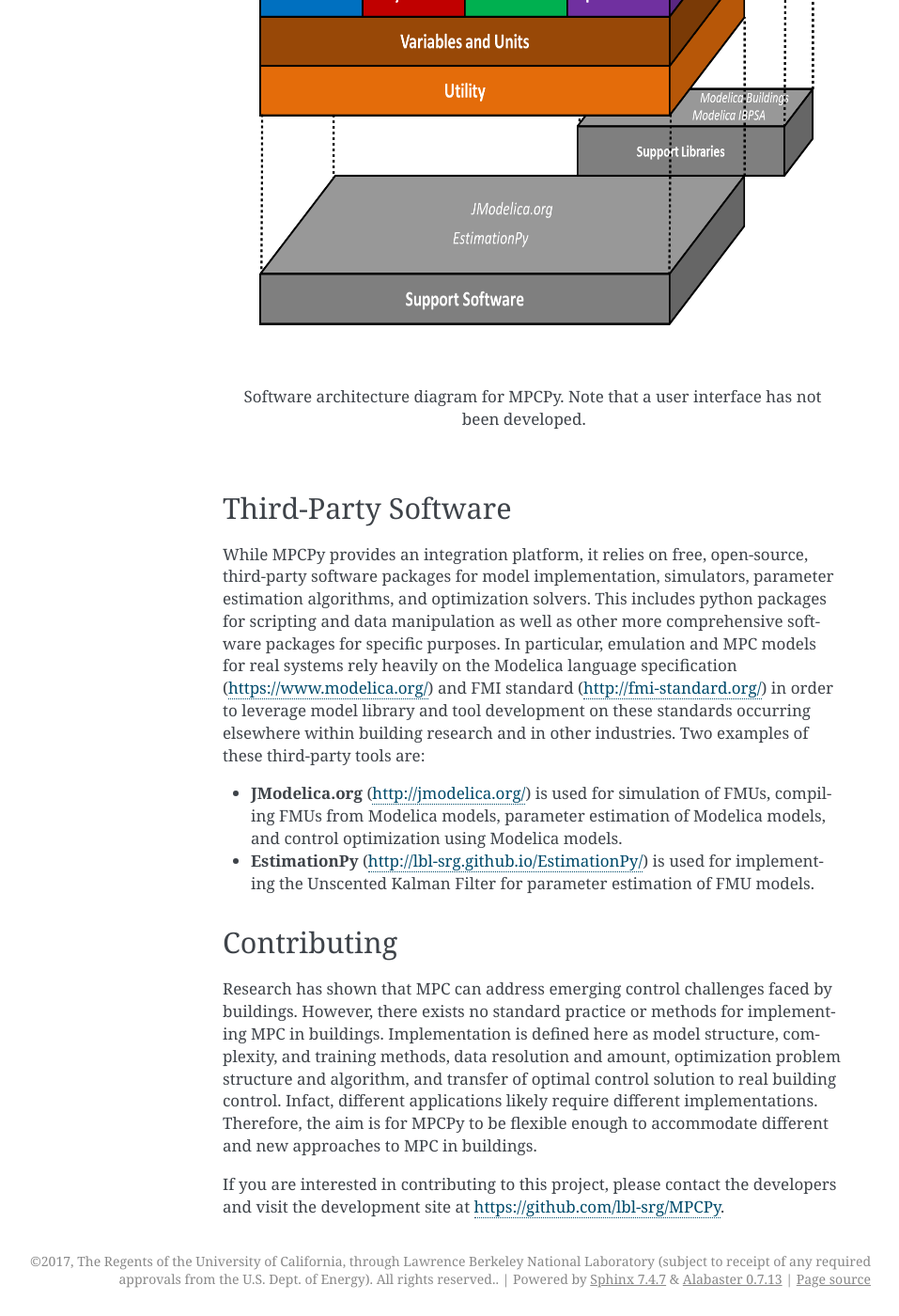
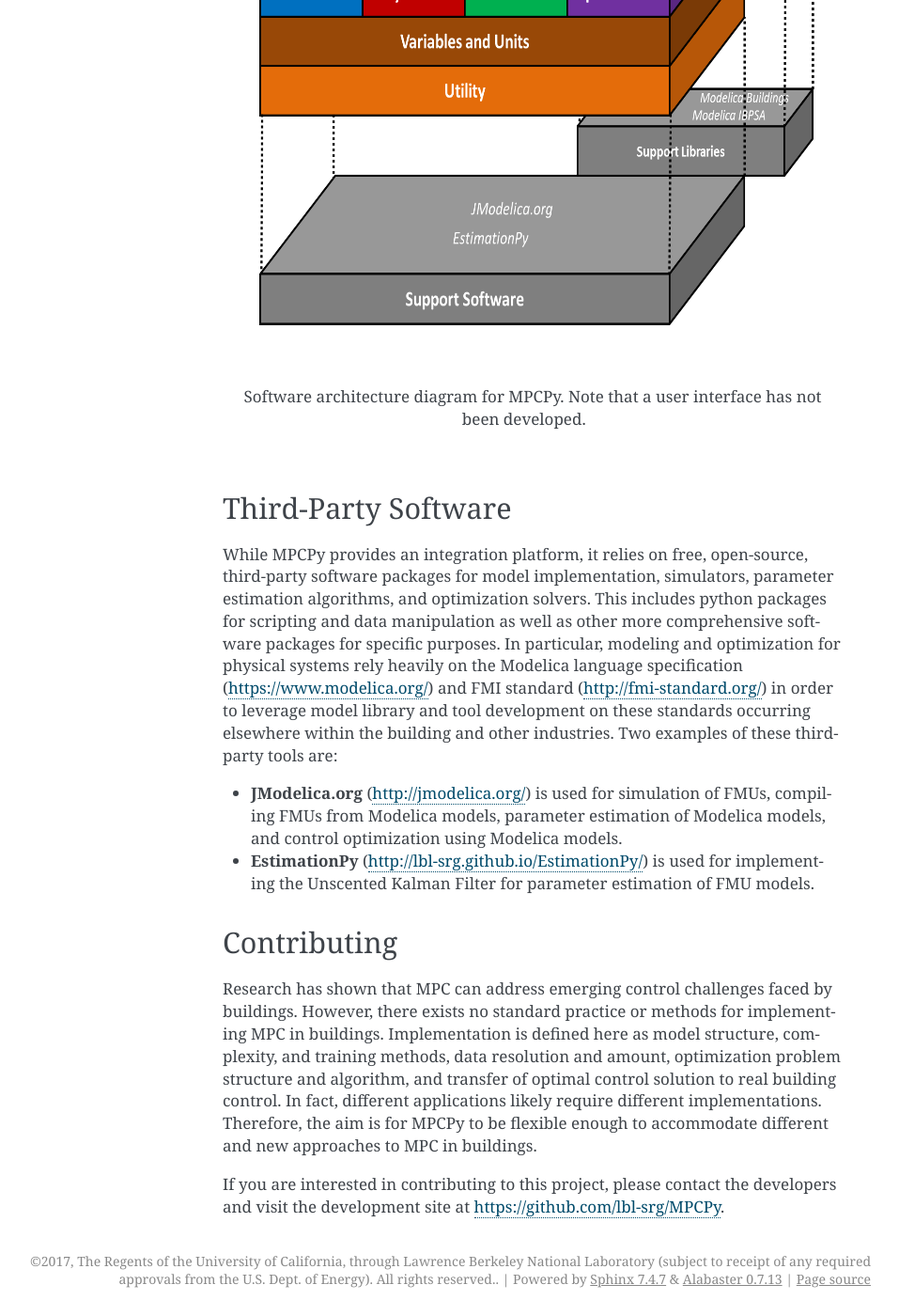
Before and after one commit to lbl-srg/MPCPy, a Sphinx documentation site: the page built from doc/userGuide/source/introduction.rst, in a window 1280 px wide and 1400 px high, scrolled down 1296 px. Shown: the whole window at 94% size, without its empty margins (183-1140 px from the left). Built offline with Sphinx 7.4.7, drawn with Linux system fonts in a browser that asks for light colours.

```diff
--- a/doc/userGuide/source/introduction.rst
+++ b/doc/userGuide/source/introduction.rst
@@ -16,7 +16,7 @@ Three other modules provide additional, mainly internal, functionality to MPCPy:
 - ``variables`` and ``units`` classes together maintain the association of static or timeseries data with units.
 - ``utility`` classes provide functionality needed across modules and for interactions with external components.
 
-.. figure:: figures/SoftwareArchitecture.png
+.. figure:: images/SoftwareArchitecture.png
     :scale: 60 %
 
     Software architecture diagram for MPCPy.  Note that a user interface has not been developed.
@@ -24,13 +24,13 @@ Three other modules provide additional, mainly internal, functionality to MPCPy:
 
 Third-Party Software
 --------------------
-While MPCPy provides an integration platform, it relies on free, open-source, third-party software packages for model implementation, simulators, parameter estimation algorithms, and optimization solvers.  This includes python packages for scripting and data manipulation as well as other more comprehensive software packages for specific purposes.  In particular, emulation and MPC models for real systems rely heavily on the Modelica language specification (https://www.modelica.org/) and FMI standard (http://fmi-standard.org/) in order to leverage model library and tool development on these standards occurring elsewhere within building research and in other industries.  Two examples of these third-party tools are:
+While MPCPy provides an integration platform, it relies on free, open-source, third-party software packages for model implementation, simulators, parameter estimation algorithms, and optimization solvers.  This includes python packages for scripting and data manipulation as well as other more comprehensive software packages for specific purposes.  In particular, modeling and optimization for physical systems rely heavily on the Modelica language specification (https://www.modelica.org/) and FMI standard (http://fmi-standard.org/) in order to leverage model library and tool development on these standards occurring elsewhere within the building and other industries.  Two examples of these third-party tools are:
 
 - **JModelica.org** (http://jmodelica.org/) is used for simulation of FMUs, compiling FMUs from Modelica models, parameter estimation of Modelica models, and control optimization using Modelica models.
 - **EstimationPy** (http://lbl-srg.github.io/EstimationPy/) is used for implementing the Unscented Kalman Filter for parameter estimation of FMU models.
 
 Contributing
 ------------
-Research has shown that MPC can address emerging control challenges faced by buildings.  However, there exists no standard practice or methods for implementing MPC in buildings.  Implementation is defined here as model structure, complexity, and training methods, data resolution and amount, optimization problem structure and algorithm, and transfer of optimal control solution to real building control.  Infact, different applications likely require different implementations.  Therefore, the aim is for MPCPy to be flexible enough to accommodate different and new approaches to MPC in buildings.
+Research has shown that MPC can address emerging control challenges faced by buildings.  However, there exists no standard practice or methods for implementing MPC in buildings.  Implementation is defined here as model structure, complexity, and training methods, data resolution and amount, optimization problem structure and algorithm, and transfer of optimal control solution to real building control.  In fact, different applications likely require different implementations.  Therefore, the aim is for MPCPy to be flexible enough to accommodate different and new approaches to MPC in buildings.
 
 If you are interested in contributing to this project, please contact the developers and visit the development site at https://github.com/lbl-srg/MPCPy.
```
Also changed, not shown: README.md (+15 -8 lines), doc/userGuide/source/images/SoftwareArchitecture.png (renamed from doc/userGuide/source/figures/SoftwareArchitecture.png), doc/userGuide/source/images/logo.png (added).
